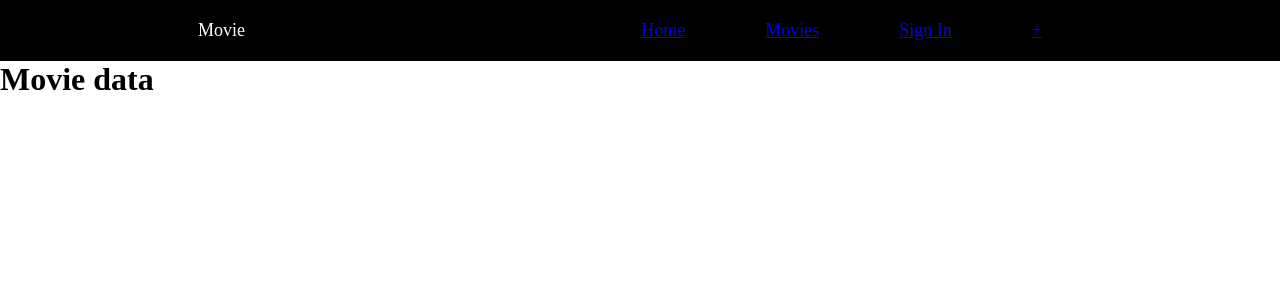
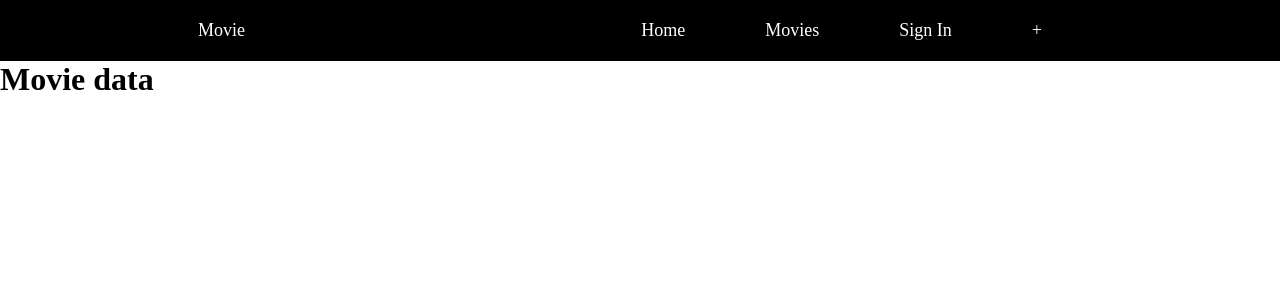
Before and after one commit to ElyasShamal/movie-website, a React (Create React App) app in the folder movies/: page /Movies in a window 1280 px wide. Shown: the top 300 px of the page. Built offline with nearby package versions, Linux system fonts and the light colour scheme.

Commit message:
add styles

```diff
--- a/movies/src/App.css
+++ b/movies/src/App.css
@@ -25,6 +25,15 @@
   list-style: none;
   margin: 0 40px;
   cursor: pointer;
+}
+
+.navbar ul li:hover {
+  color: red;
+}
+
+.links {
+  text-decoration: none;
+  color: white;
 }
 
 .icons {
--- a/movies/src/components/Navbar/Navigetion.js
+++ b/movies/src/components/Navbar/Navigetion.js
@@ -13,16 +13,16 @@ function Navigetion() {
         <div className="logo">Movie</div>
         <nav className="navbar">
           <ul>
-            <Link to="/">
+            <Link to="/" className="links">
               <li>Home</li>
             </Link>
-            <Link to="/Movies">
+            <Link to="/Movies" className="links">
               <li>Movies</li>
             </Link>
-            <Link>
+            <Link className="links">
               <li>Sign In</li>
             </Link>
-            <Link>
+            <Link className="links">
               <li>+</li>
             </Link>
           </ul>
@@ -38,10 +38,18 @@ function Navigetion() {
         {showMenu && (
           <div className="open">
             <ul className="open-menu">
-              <li>Home</li>
-              <li>Movie</li>
-              <li>Sign In</li>
-              <li>+</li>
+              <Link to="/" className="links">
+                <li>Home</li>
+              </Link>
+              <Link to="/Movies" className="links">
+                <li>Movies</li>
+              </Link>
+              <Link className="links">
+                <li>Sign In</li>
+              </Link>
+              <Link className="links">
+                <li>+</li>
+              </Link>
             </ul>
           </div>
         )}
```
